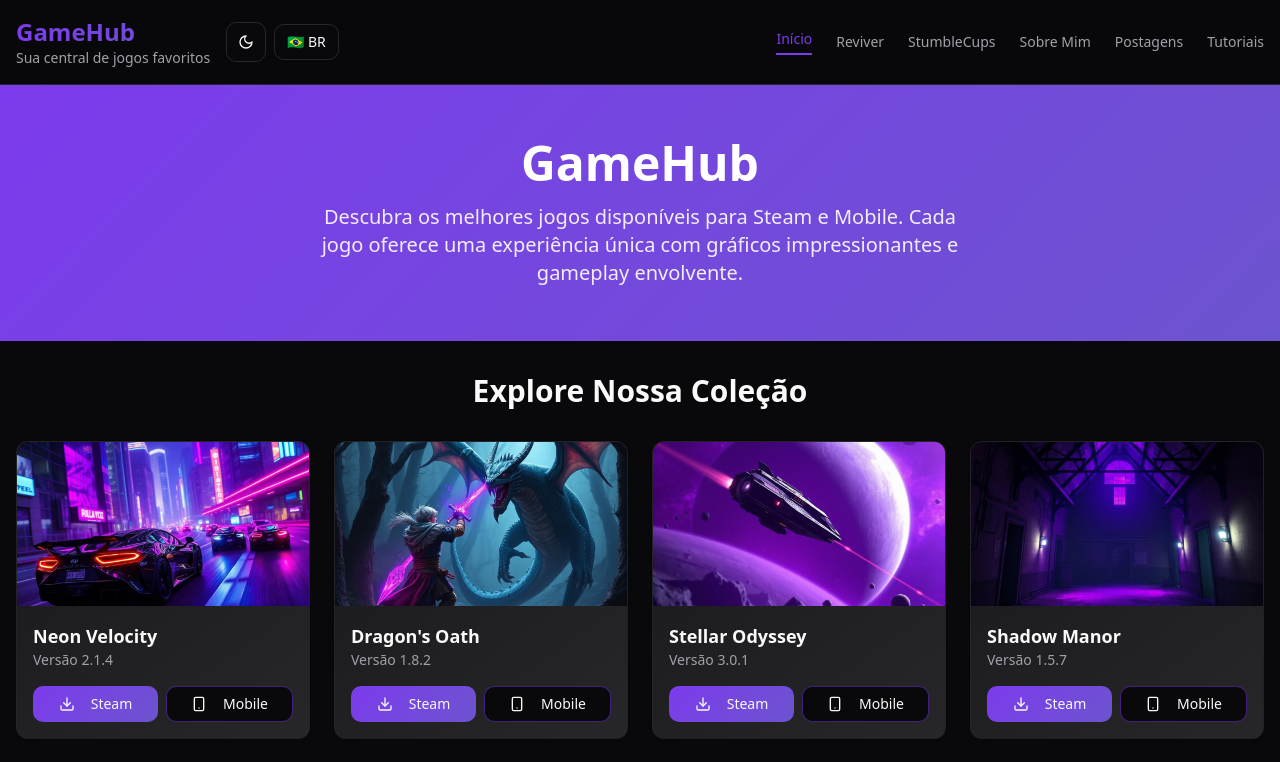
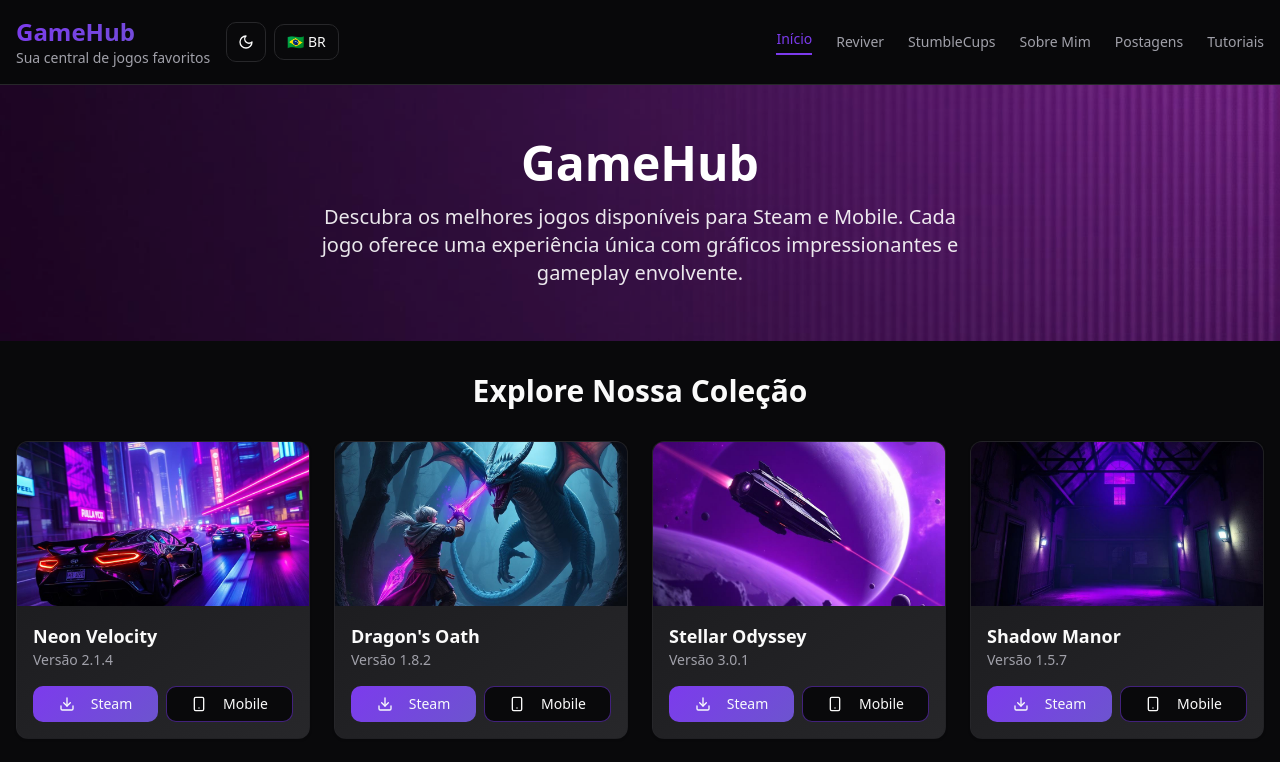
Before and after one commit to victorndesigner/dark-spectrum-gallery-03, a React (Vite) app: page / in a window 1280 px wide. Shown: the top 762 px of the page. Built offline with nearby package versions, Linux system fonts and the light colour scheme; the HTML template or start-up script is replaced by a standard one.

Commit message:
Update banner background

```diff
--- a/src/components/PageBanner.tsx
+++ b/src/components/PageBanner.tsx
@@ -1,3 +1,5 @@
+import bannerBg from '@/assets/banner-bg.jpg';
+
 interface PageBannerProps {
   title: string;
   description?: string;
@@ -7,14 +9,10 @@ interface PageBannerProps {
 export const PageBanner = ({ title, description, backgroundImage }: PageBannerProps) => {
   return (
     <div
-      className={`relative h-48 md:h-64 flex items-center justify-center text-center ${
-        backgroundImage ? 'bg-cover bg-center' : 'bg-gradient-primary'
-      }`}
-      style={backgroundImage ? { backgroundImage: `url(${backgroundImage})` } : {}}
+      className="relative h-48 md:h-64 flex items-center justify-center text-center bg-cover bg-center"
+      style={{ backgroundImage: `url(${backgroundImage || bannerBg})` }}
     >
-      {backgroundImage && (
-        <div className="absolute inset-0 bg-black/40"></div>
-      )}
+      <div className="absolute inset-0 bg-black/30"></div>
       <div className="relative z-10 max-w-4xl mx-auto px-4">
         <h1 className="text-3xl md:text-5xl font-bold text-white mb-4">
           {title}
```
Also changed, not shown: src/assets/banner-bg.jpg (added).
